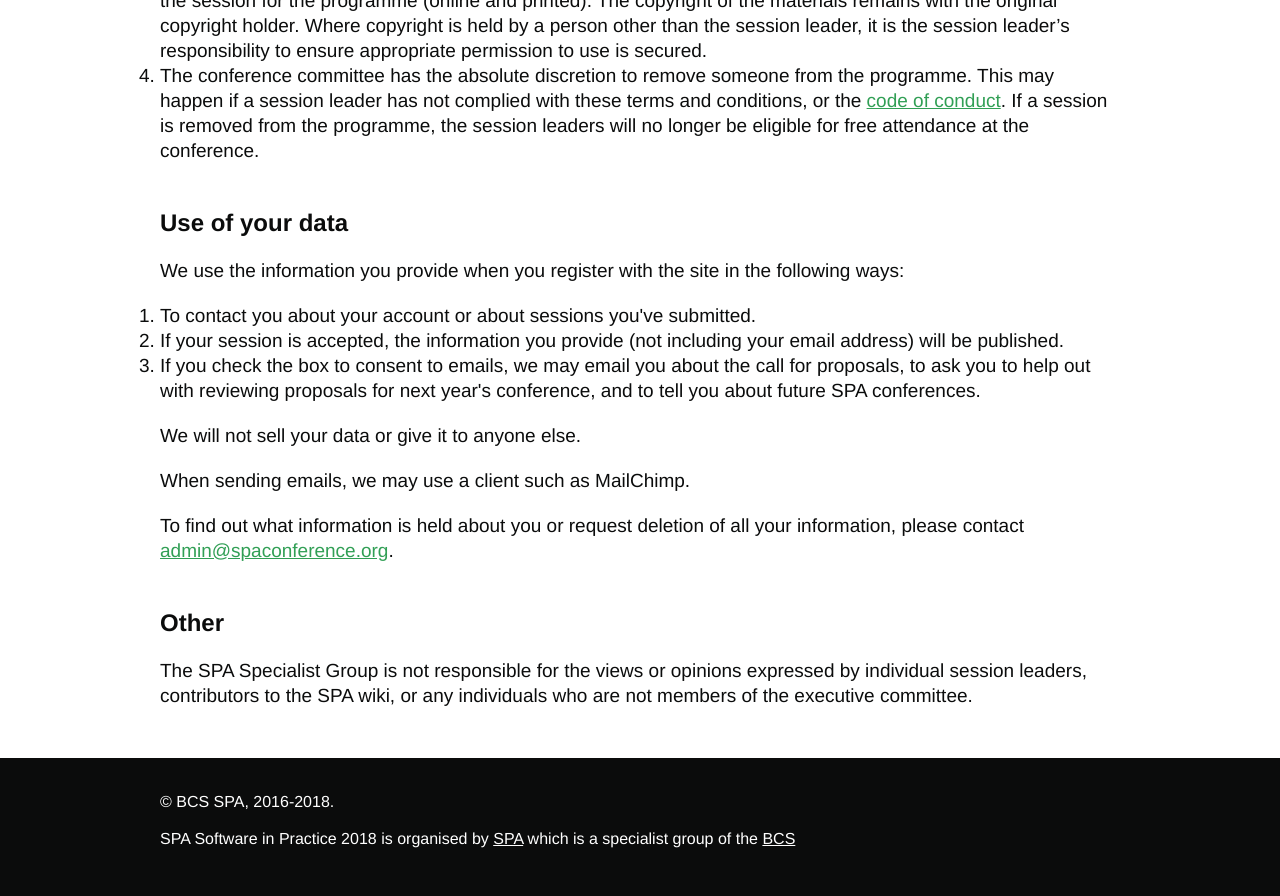
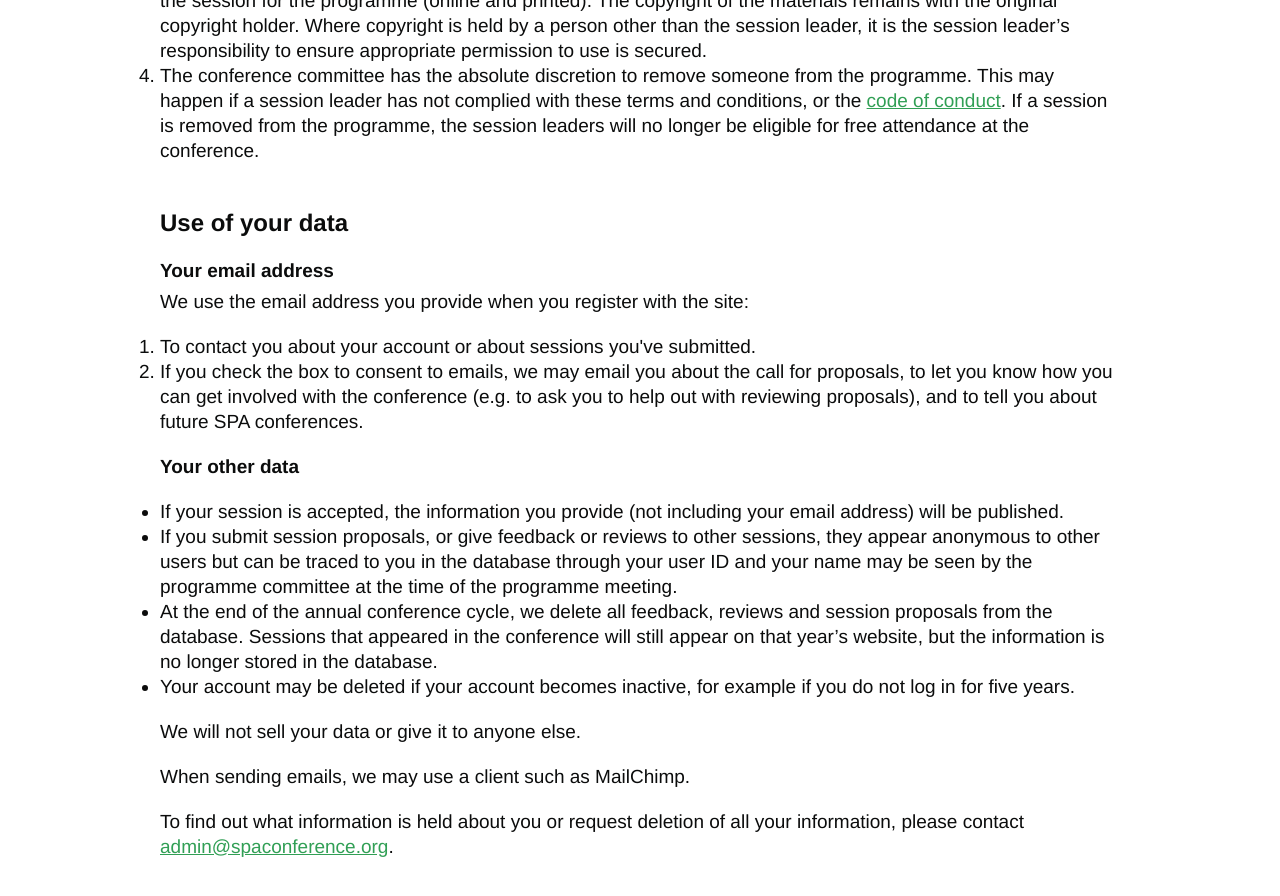
Before and after one commit to spaconference/spa-website, a Jekyll site: the page built from terms-and-conditions.md, in a window 1280 px wide and 900 px high, scrolled down 760 px. Shown: the top 896 px of the window. Built offline with Jekyll 4.4.1, drawn with Linux system fonts in a browser that asks for light colours.

Commit message:
Add a lot more detail about your data
I'm not sure if this extra detail is necessary.

```diff
--- a/terms-and-conditions.md
+++ b/terms-and-conditions.md
@@ -14,12 +14,20 @@ layout: page
 <li>The conference committee has the absolute discretion to remove someone from the programme. This may happen if a session leader has not complied with these terms and conditions, or the  <a href="{{ '/code-of-conduct.html' | relative_url }}" title="Code of Conduct" >code of conduct</a>. If a session is removed from the programme, the session leaders will no longer be eligible for free attendance at the conference.</li>
 </ol>
 <h2>Use of your data</h2>
-<p>We use the information you provide when you register with the site in the following ways:</p>
+<h3>Your email address</h3>
+<p>We use the email address you provide when you register with the site:</p>
 <p><ol>
 <li>To contact you about your account or about sessions you've submitted.</li>
+<li>If you check the box to consent to emails, we may email you about the call for proposals, to let you know how you can get involved with the conference (e.g. to ask you to help out with reviewing proposals), and to tell you about future SPA conferences.</li>
+</ol></p>
+
+<h3>Your other data</h3>
+<p><ul>
 <li>If your session is accepted, the information you provide (not including your email address) will be published.</li>
-<li>If you check the box to consent to emails, we may email you about the call for proposals, to ask you to help out with reviewing proposals for next year's conference, and to tell you about future SPA conferences.</li>
-</ol></p>
+<li>If you submit session proposals, or give feedback or reviews to other sessions, they appear anonymous to other users but can be traced to you in the database through your user ID and your name may be seen by the programme committee at the time of the programme meeting.</li>
+<li>At the end of the annual conference cycle, we delete all feedback, reviews and session proposals from the database. Sessions that appeared in the conference will still appear on that year’s website, but the information is no longer stored in the database.</li>
+<li>Your account may be deleted if your account becomes inactive, for example if you do not log in for five years.</li>
+</ul></p>
 
 <p>We will not sell your data or give it to anyone else.</p>
 
```
